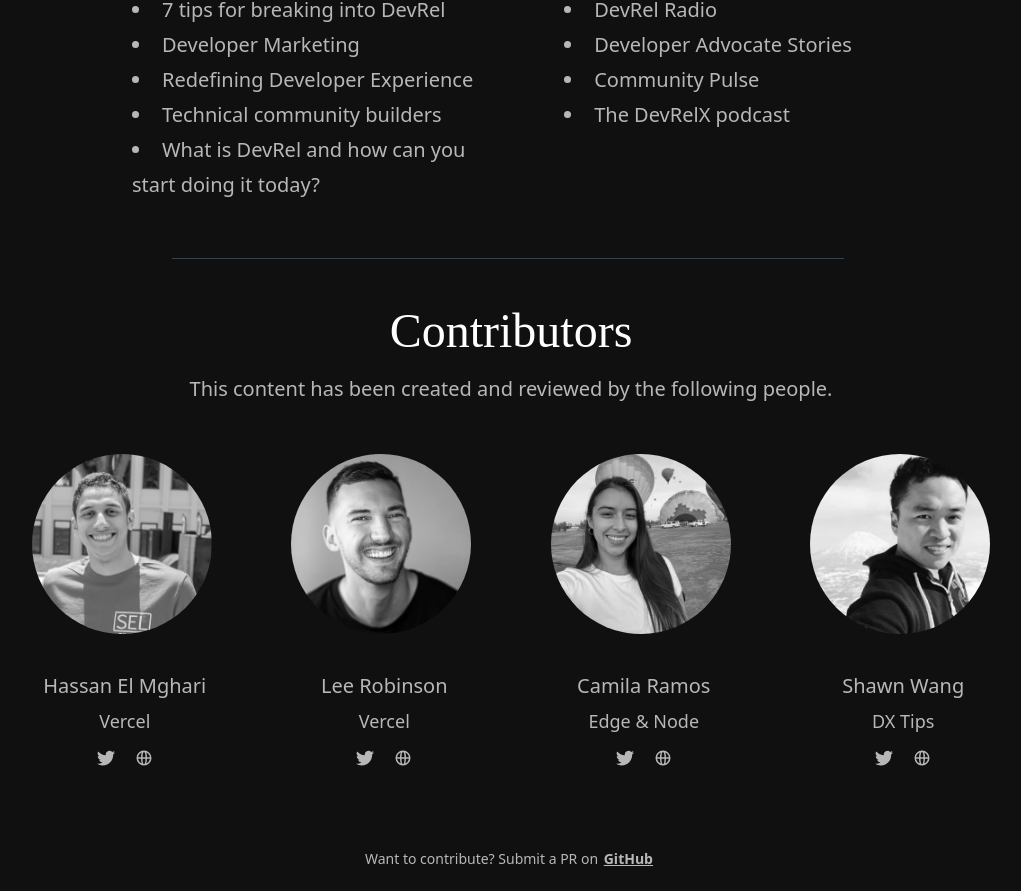
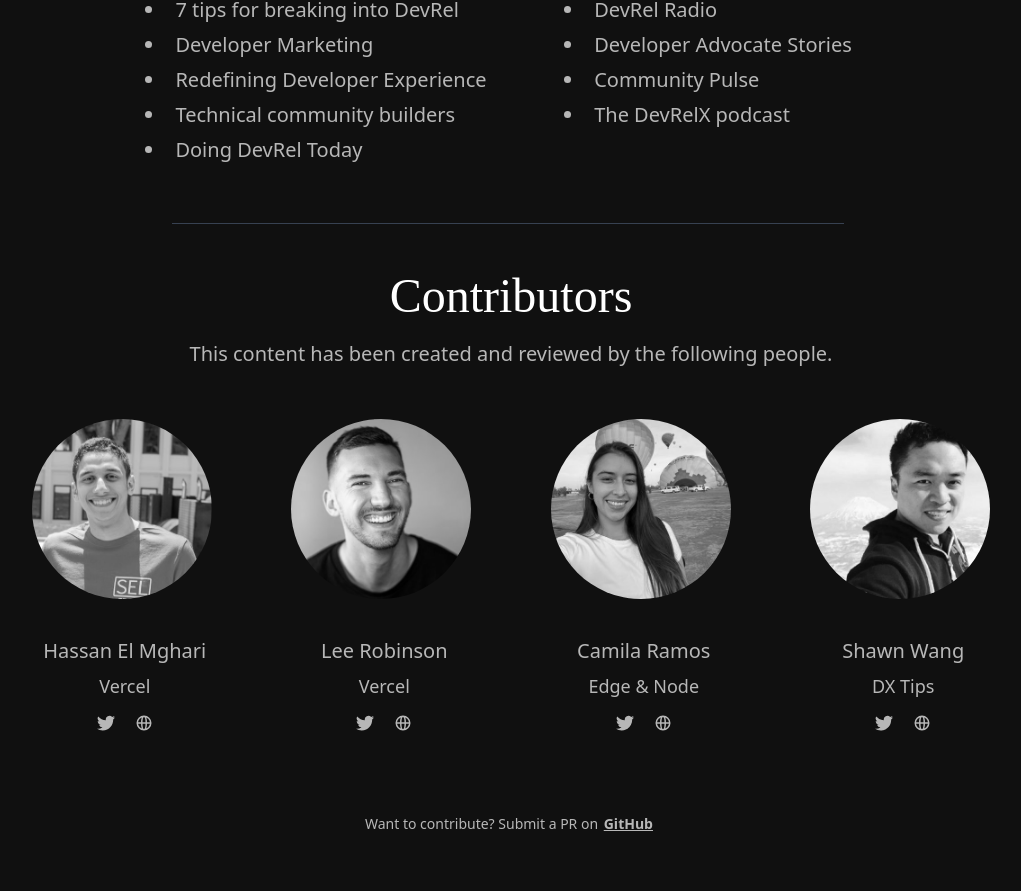
Before and after one commit to Nutlope/whatisdevrel, a Next.js app: page / in a window 1280 px wide. Shown: the part 4949-5840 px from the top of the page, without its empty margins (135-1156 px from the left). After the commit the page ends 5805 px from the top, so only its background shows below. Built offline with nearby package versions, Linux system fonts and the light colour scheme.

Commit message:
feat: fix title

```diff
--- a/components/Resources.js
+++ b/components/Resources.js
@@ -120,7 +120,7 @@ export default function Resources() {
                 href="https://dev.to/jacobandrewsky/what-is-devrel-and-how-can-you-start-doing-it-today-lpc"
                 className="hover:underline"
               >
-                What is DevRel and how can you start doing it today?
+                Doing DevRel Today
               </a>
             </li>
           </ul>
```
